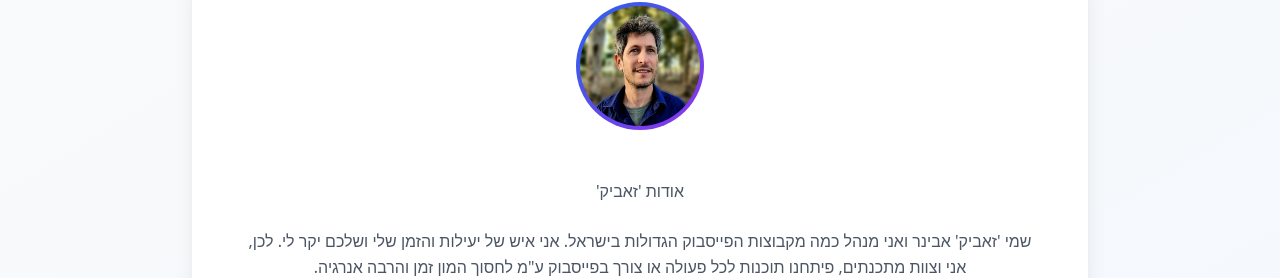
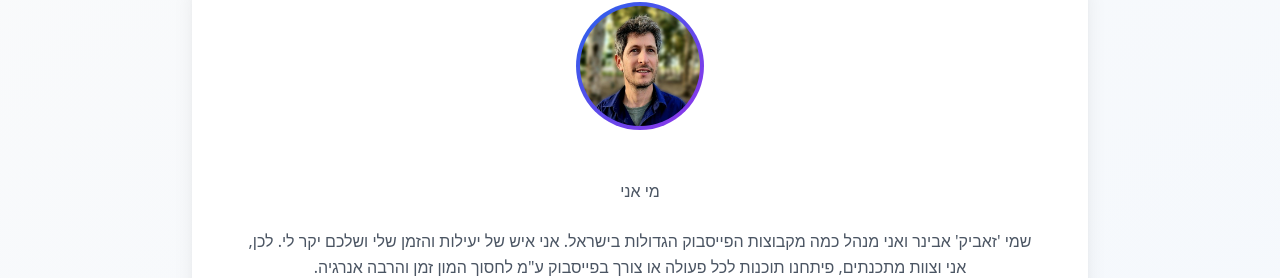
Before and after one commit to Zevik/ZeviksTools, a Next.js app: page / in a window 1280 px wide. Shown: the part 1987-2265 px from the top of the page. Built offline with nearby package versions, Linux system fonts and the light colour scheme.

Commit message:
Update title 'אודות 'זאביק'' to 'מי אני' in About component

```diff
--- a/components/About.tsx
+++ b/components/About.tsx
@@ -26,7 +26,7 @@ export default function About() {
 
             {/* Bio Content */}
             <div className="space-y-6 text-center leading-relaxed text-gray-600">
-              <h2>אודות &apos;זאביק&apos;</h2>
+              <h2>מי אני</h2>
               <p className="animate-fade-up [animation-delay:200ms]">
                 שמי &apos;זאביק&apos; אבינר ואני מנהל כמה מקבוצות הפייסבוק הגדולות בישראל. אני איש של יעילות והזמן שלי ושלכם יקר לי. לכן, אני וצוות מתכנתים, פיתחנו תוכנות לכל פעולה או צורך בפייסבוק ע&quot;מ לחסוך המון זמן והרבה אנרגיה.
               </p>
```
